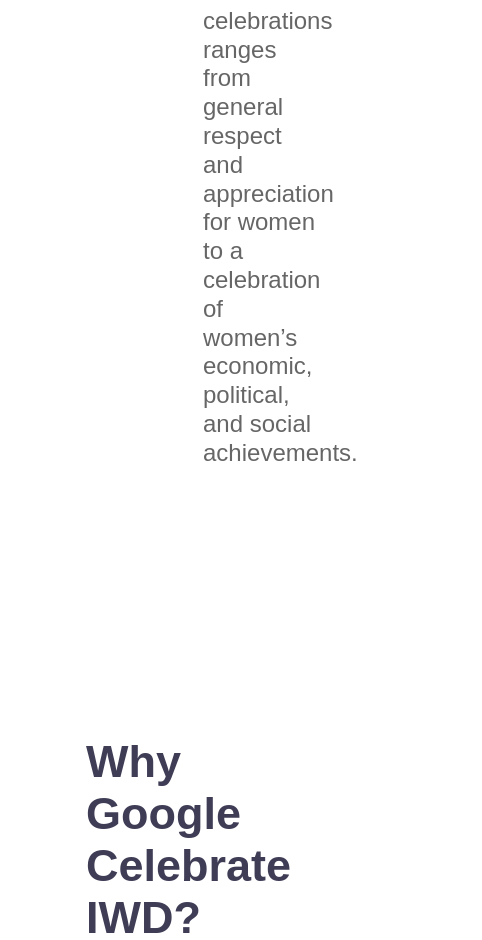
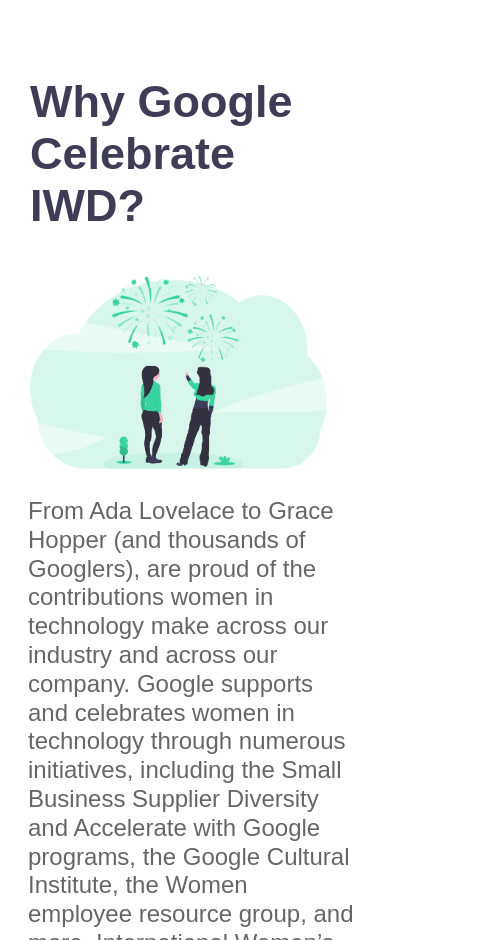
Before and after one commit to amelazzi/iwd_19, a Gatsby site: page / in a window 390 px wide. Shown: the part 1764-2704 px from the top of the page, 482 px wide, since content can reach past the window. Built offline with nearby package versions, Linux system fonts and the light colour scheme; Gatsby itself is replaced by a stand-in of ours.

Commit message:
update: responsive right and left section

```diff
--- a/src/components/home/leftSection.js
+++ b/src/components/home/leftSection.js
@@ -2,14 +2,41 @@
 import styled from 'styled-components';
 import { gray, dark } from '../../styles/colors';
 
+
+
 const StyledSection = styled.div`
     background: white;
+    padding: 7rem;
+    img{
+        width: 90%;
+        margin-top: -2rem;
+    }
+    h1{
+        width: 50%;
+        margin-top: 2rem;
+        margin-bottom: 1.6rem;
+        color: ${dark};
+        font-size: 4.5rem;
+        font-weight: bold
+    }
+    @media (max-width: 35em) {
+        flex-direction: column;
+        padding: 3rem;
+        h1{
+            width: 100%;
+            margin-left: 0;
+        }
+    }
+`;
+
+const Content = styled.div`
     display: flex;
     flex-direction: row;
     align-items: center;
-    padding: 70px;
-    img{
-        width: 100%;
+    margin-top: -12rem;
+    @media (max-width: 35em) {
+        flex-direction: column-reverse;
+        margin-top: 0rem;
     }
 `;
 
@@ -17,38 +44,44 @@
     margin-top: 40px;
     padding: 8px;
     width: 50%;
+    @media (max-width: 35em) {
+        width: 100%;
+    }
 `;
 
 const StyledContent = styled.div`
     width: 50%;
     padding: 16px;
     padding-right: 0;
-    h1{
-        margin-top: 80px;
-        margin-bottom: 16px;
-        color: ${dark};
-        font-size: 4.5rem;
-        font-weight: bold
-    }
     p{
         width:90%;
         margin-bottom: 16px;
-        margin-left: 8px;
+        margin-left: -1rem;
+        margin-top: 10rem;
         color: ${gray};
         font-size: 2.4rem;
         line-height: 1.2;
+    }
+    @media (max-width: 35em) {
+        width: 100%;
+        p{
+            width: 100%;
+            margin-top: 0rem;
+        }
     }
 `;
 
 const LeftSection = ({title, text, picture}) => (
     <StyledSection>
+        <h1> {title} </h1>
+        <Content>
             <StyledContent>
-            <h1> {title} </h1>
                 <p> {text} </p>
             </StyledContent>
             <StyledImg>
                 <img src={picture} />
             </StyledImg>
+        </Content>
     </StyledSection>
 );
 
--- a/src/components/home/rightSection.js
+++ b/src/components/home/rightSection.js
@@ -4,12 +4,38 @@
 
 const StyledSection = styled.div`
     background: white;
+    padding: 7rem;
+    img{
+        width: 90%;
+        margin-top: -2rem;
+    }
+    h1{
+        width: 50%;
+        margin-top: 2rem;
+        margin-bottom: 1.6rem;
+        margin-left: 50%;
+        color: ${dark};
+        font-size: 4.5rem;
+        font-weight: bold
+    }
+    @media (max-width: 35em) {
+        flex-direction: column;
+        padding: 3rem;
+        h1{
+            width: 100%;
+            margin-left: 0;
+        }
+    }
+`;
+
+const Content = styled.div`
     display: flex;
     flex-direction: row;
     align-items: center;
-    padding: 70px;
-    img{
-        width: 100%;
+    margin-top: -12rem;
+    @media (max-width: 35em) {
+        flex-direction: column;
+        margin-top: 0rem;
     }
 `;
 
@@ -17,38 +43,44 @@
     margin-top: 40px;
     padding: 8px;
     width: 50%;
+    @media (max-width: 35em) {
+        width: 100%;
+    }
 `;
 
 const StyledContent = styled.div`
     width: 50%;
     padding: 16px;
     padding-right: 0;
-    h1{
-        margin-top: 80px;
-        margin-bottom: 16px;
-        color: ${dark};
-        font-size: 4.5rem;
-        font-weight: bold
-    }
     p{
         width:90%;
         margin-bottom: 16px;
-        margin-left: 8px;
+        margin-left: -1rem;
+        margin-top: 10rem;
         color: ${gray};
         font-size: 2.4rem;
         line-height: 1.2;
+    }
+    @media (max-width: 35em) {
+        width: 100%;
+        p{
+            width: 100%;
+            margin-top: 0rem;
+        }
     }
 `;
 
 const LeftSection = ({title, text, picture}) => (
     <StyledSection>
+        <h1> {title} </h1>
+        <Content>
             <StyledImg>
                 <img src={picture} />
             </StyledImg>
             <StyledContent>
-            <h1> {title} </h1>
                 <p> {text} </p>
             </StyledContent>
+        </Content>
     </StyledSection>
 );
 
```
Lines whose indentation alone changed are shown as unchanged.
